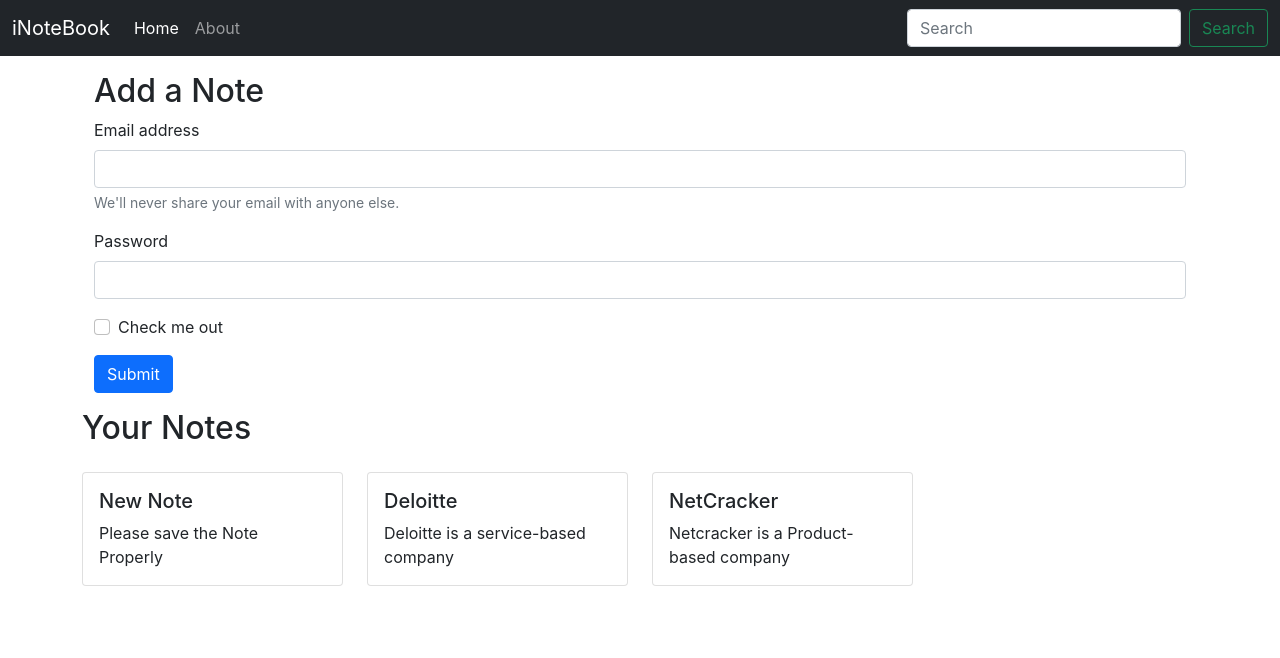
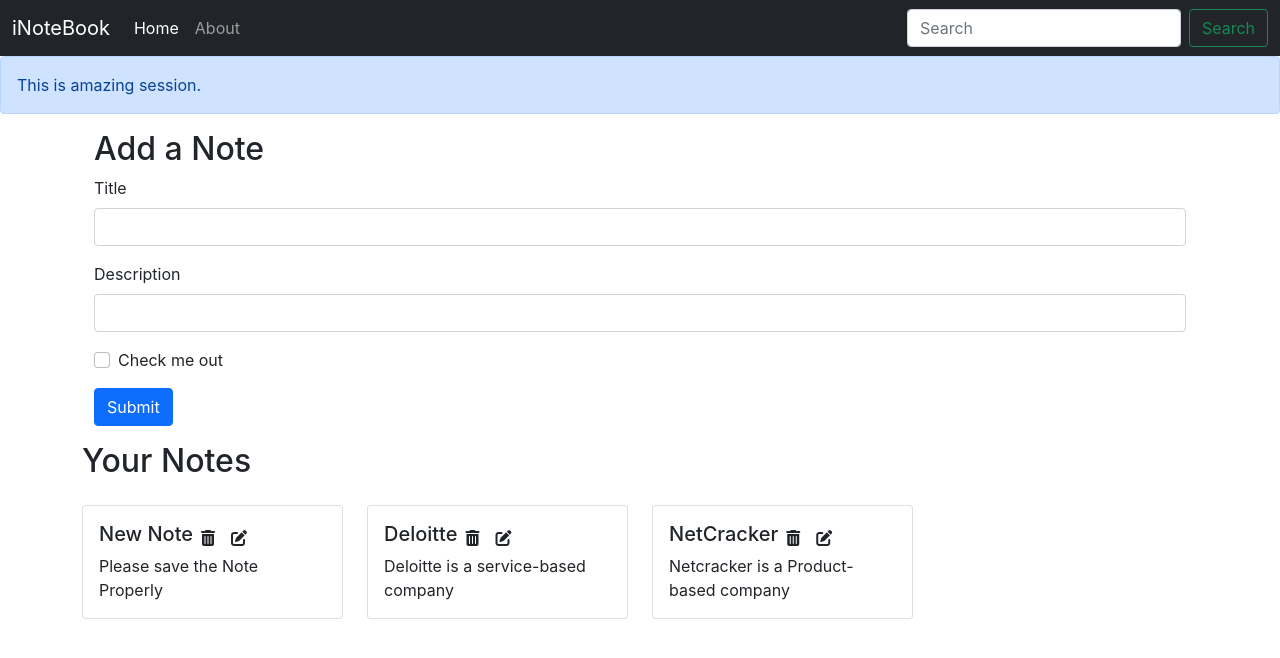
Before and after one commit to bhupi29491/04-inotebook, a React (Create React App) app: page / in a window 1280 px wide. Shown: the top 658 px of the page. Built offline with nearby package versions, Linux system fonts and the light colour scheme.

Commit message:
Feature : Added a new component AddNote & implemented its client side implementation

```diff
--- a/public/index.html
+++ b/public/index.html
@@ -32,6 +32,7 @@
 <body>
   <noscript>You need to enable JavaScript to run this app.</noscript>
   <div id="root"></div>
+  <script src="https://kit.fontawesome.com/6c06738116.js" crossorigin="anonymous"></script>
   <!--
       This HTML file is a template.
       If you open it directly in the browser, you will see an empty page.
--- a/src/App.js
+++ b/src/App.js
@@ -4,6 +4,7 @@ import NavBar from "./components/NavBar";
 import Home from "./components/Home";
 import About from "./components/About";
 import NoteState from "./context/notes/NoteState";
+import Alert from "./components/Alert";
 
 function App() {
   return (
@@ -11,6 +12,7 @@ function App() {
       <NoteState>
         <Router>
           <NavBar />
+          <Alert message={"This is amazing session."} />
           <div className="container">
             <Routes>
               <Route exact path="/" element={<Home />} />
--- /dev/null
+++ b/src/components/AddNote.js
@@ -0,0 +1,70 @@
+import React, { useContext, useState } from "react";
+import NoteContext from "../context/notes/noteContext";
+
+const AddNote = () => {
+    const context = useContext(NoteContext);
+    const { addNote } = context;
+
+    const [note, setNote] = useState({title : "", description : "" , tag : "default"});
+
+    // To handle the click of Submit button
+    const handleClick = (e) => {
+        e.preventDefault();
+        addNote(note.title, note.description, note.tag);
+    }
+
+    // To handle the click of Submit button
+    const onChange = (e) => {
+        setNote({...note, [e.target.name] : e.target.value })
+    }
+
+  return (
+    <div>
+      <div className="container my-3">
+        <h2>Add a Note</h2>
+        <form>
+          <div className="mb-3">
+            <label htmlFor="title" className="form-label">
+              Title
+            </label>
+            <input
+              type="text"
+              className="form-control"
+              id="title"
+              name="title"
+              aria-describedby="emailHelp"
+              onChange={onChange}
+            />
+          </div>
+          <div className="mb-3">
+            <label htmlFor="description" className="form-label">
+              Description
+            </label>
+            <input
+              type="text"
+              className="form-control"
+              id="description"
+              name="description"
+              onChange={onChange}
+            />
+          </div>
+          <div className="mb-3 form-check">
+            <input
+              type="checkbox"
+              className="form-check-input"
+              id="exampleCheck1"
+            />
+            <label className="form-check-label" htmlFor="exampleCheck1">
+              Check me out
+            </label>
+          </div>
+          <button type="submit" className="btn btn-primary" onClick={handleClick}>
+            Submit
+          </button>
+        </form>
+      </div>
+    </div>
+  );
+};
+
+export default AddNote;
--- /dev/null
+++ b/src/components/Alert.js
@@ -0,0 +1,13 @@
+import React from "react";
+
+const Alert = (props) => {
+  return (
+    <div>
+      <div className="alert alert-primary" role="alert">
+        {props.message}
+      </div>
+    </div>
+  );
+};
+
+export default Alert;
--- a/src/components/Home.js
+++ b/src/components/Home.js
@@ -1,52 +1,11 @@
+
 import Notes from './Notes';
 
 const Home = () => {
   return (
-    <div>
-      <div className="container my-3">
-        <h2>Add a Note</h2>
-        <form>
-          <div className="mb-3">
-            <label htmlFor="exampleInputEmail1" className="form-label">
-              Email address
-            </label>
-            <input
-              type="email"
-              className="form-control"
-              id="exampleInputEmail1"
-              aria-describedby="emailHelp"
-            />
-            <div id="emailHelp" className="form-text">
-              We'll never share your email with anyone else.
-            </div>
-          </div>
-          <div className="mb-3">
-            <label htmlFor="exampleInputPassword1" className="form-label">
-              Password
-            </label>
-            <input
-              type="password"
-              className="form-control"
-              id="exampleInputPassword1"
-            />
-          </div>
-          <div className="mb-3 form-check">
-            <input
-              type="checkbox"
-              className="form-check-input"
-              id="exampleCheck1"
-            />
-            <label className="form-check-label" htmlFor="exampleCheck1">
-              Check me out
-            </label>
-          </div>
-          <button type="submit" className="btn btn-primary">
-            Submit
-          </button>
-        </form>
+      <div>
+        <Notes />
       </div>
-      <Notes/>
-    </div>
   );
 };
 
--- a/src/components/Noteitem.js
+++ b/src/components/Noteitem.js
@@ -4,9 +4,13 @@ const Noteitem = (props) => {
   const { note } = props;
   return (
     <div className="col-md-3">
-      <div className="card my-3" >
+      <div className="card my-3">
         <div className="card-body">
-          <h5 className="card-title">{note.title}</h5>
+          <div className="d-flex align-items-center">
+            <h5 className="card-title">{note.title}</h5>
+            <i className="fa-solid fa-trash-can mx-2"></i>
+            <i className="fa-solid fa-pen-to-square mx-2"></i>
+          </div>
           <p className="card-text">{note.description}</p>
         </div>
       </div>
--- a/src/components/Notes.js
+++ b/src/components/Notes.js
@@ -1,17 +1,21 @@
-import React, {useContext} from "react";
+import React, { useContext } from "react";
 import NoteContext from "../context/notes/noteContext";
 import Noteitem from "./Noteitem";
+import AddNote from './AddNote';
 
 const Notes = () => {
   const context = useContext(NoteContext);
-    const {notes, setNotes} = context
+  const { notes, addNote } = context;
   return (
+    <>
+      <AddNote />
       <div className="row my-3">
         <h2>Your Notes</h2>
         {notes.map((note) => {
-        return <Noteitem  note={note}/>
+          return <Noteitem key={note._id} note={note} />;
         })}
       </div>
+    </>
   );
 };
 
--- a/src/context/notes/NoteState.js
+++ b/src/context/notes/NoteState.js
@@ -34,8 +34,32 @@ const NoteState = (props) => {
 
   const [notes, setNotes] = useState(notesInitial);
 
+  // Add a Note
+  const addNote = (title, description, tag) => {
+
+  const note = {
+        _id: "6207a948b49c8f5deeb84b998f9",
+        user: "62013afaed510769ecc99c18",
+        title: title,
+        description: description,
+        tag: tag,
+        date: "2022-02-12T12:34:16.122Z",
+        __v: 0,
+      };
+  console.log("Adding a new note...!!!");
+  setNotes(notes.concat(note));
+  };
+
+  // Delete a Note
+  const deleteNote = () => {};
+
+  // Edit a Note
+  const editNote = () => {};
+
   return (
-    <NoteContext.Provider value={{notes, setNotes}}>{props.children}</NoteContext.Provider>
+    <NoteContext.Provider value={{ notes, addNote, deleteNote, editNote }}>
+      {props.children}
+    </NoteContext.Provider>
   );
 };
 
--- a/src/index.css
+++ b/src/index.css
@@ -11,3 +11,7 @@ code {
   font-family: source-code-pro, Menlo, Monaco, Consolas, 'Courier New',
     monospace;
 }
+
+i{
+  cursor : pointer;
+}
```
Lines whose indentation alone changed are shown as unchanged.
